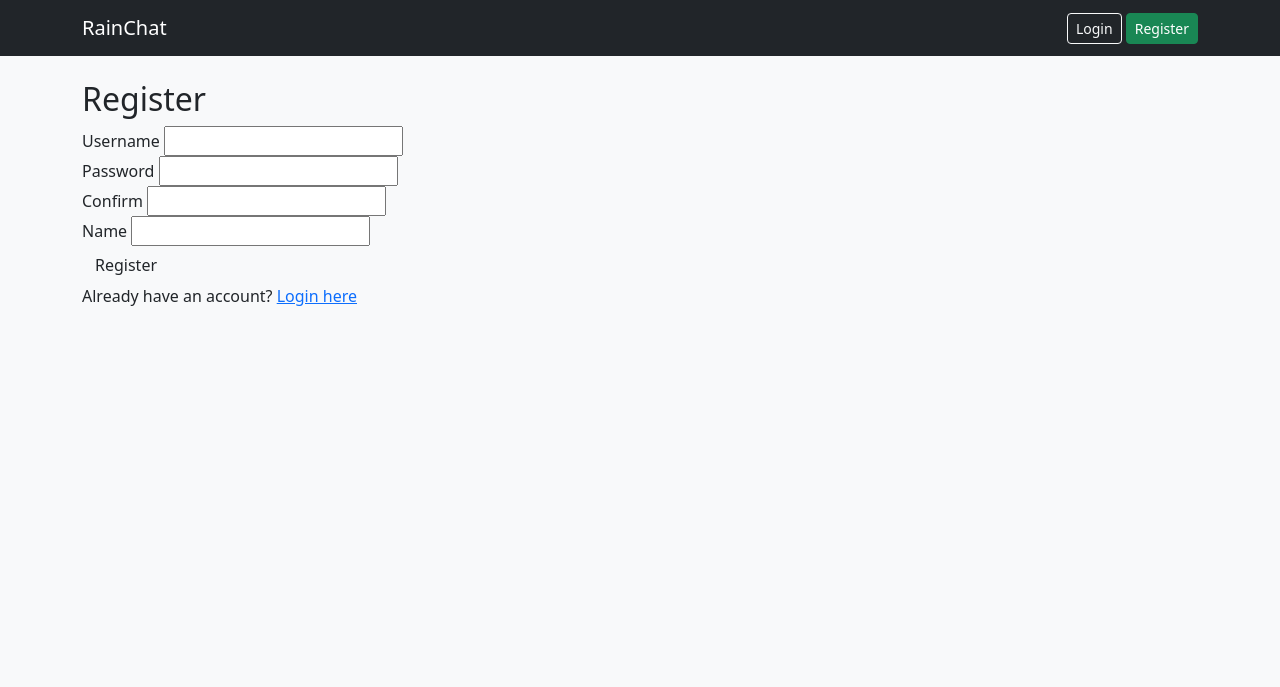
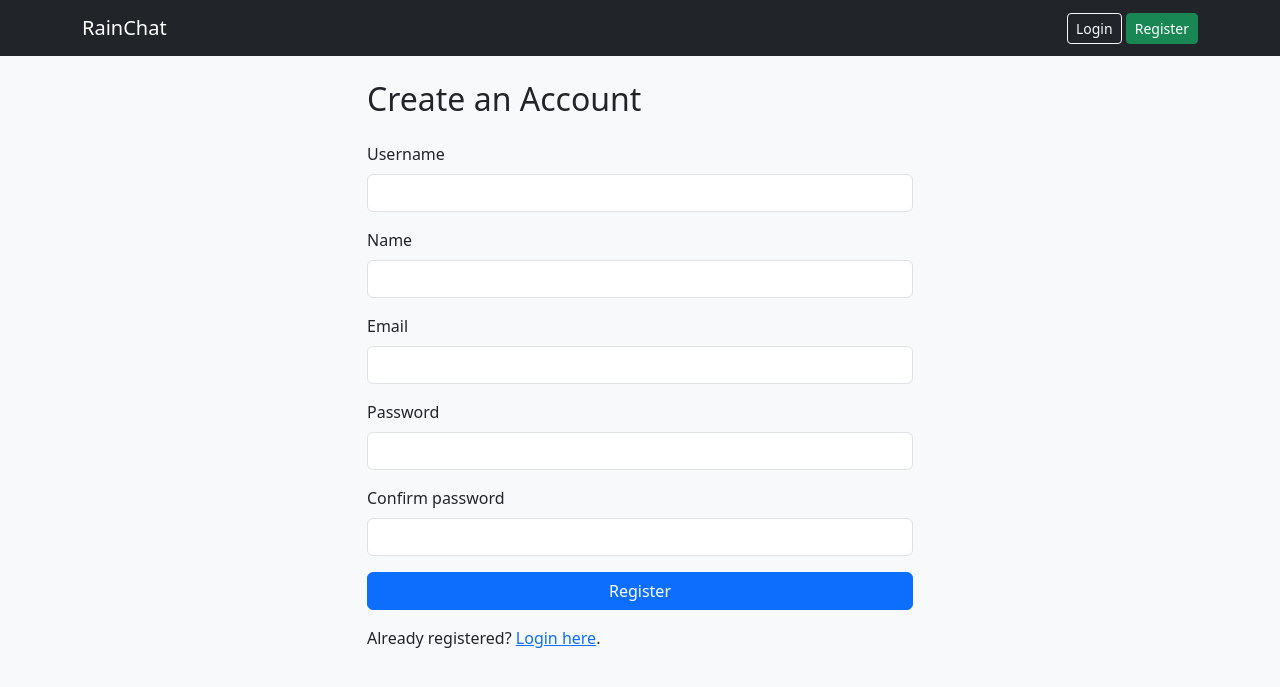
Before and after one commit to Damolaxo/rain-chat.github.io, a Python web app: template templates/register.html in a window 1280 px wide. Shown: the top 687 px of the page. Run offline with Jinja, Linux system fonts and the light colour scheme; the template is opened without the code that fills it, so the values that code supplies are empty, except form fields; tables that the repository leaves empty hold one stand-in row (values such as "Sample post"); form fields are guessed from the names that the template uses.

Commit message:
Update register.html

```diff
--- a/templates/register.html
+++ b/templates/register.html
@@ -1,32 +1,44 @@
 {% extends "base.html" %}
+{% block title %}Register - RainChat{% endblock %}
+
 {% block content %}
-<div class="form-container">
-  <h2>Register</h2>
+<div class="row justify-content-center">
+  <div class="col-md-6">
+    <h2 class="mb-4">Create an Account</h2>
     <form method="POST" action="{{ url_for('register') }}">
       {{ form.hidden_tag() }}
 
-    <div class="form-group">
-      {{ form.username.label }}
-      {{ form.username(class="input-field") }}
+      <div class="mb-3">
+        {{ form.username.label(class="form-label") }}
+        {{ form.username(class="form-control") }}
       </div>
 
-    <div class="form-group">
-      {{ form.password.label }}
-      {{ form.password(class="input-field") }}
+      <div class="mb-3">
+        {{ form.name.label(class="form-label") }}
+        {{ form.name(class="form-control") }}
       </div>
 
-    <div class="form-group">
-      {{ form.confirm.label }}
-      {{ form.confirm(class="input-field") }}
+      <div class="mb-3">
+        {{ form.email.label(class="form-label") }}
+        {{ form.email(class="form-control") }}
       </div>
 
-    <div class="form-group">
-      {{ form.name.label }}
-      {{ form.name(class="input-field") }}
+      <div class="mb-3">
+        {{ form.password.label(class="form-label") }}
+        {{ form.password(class="form-control") }}
       </div>
 
-    <button type="submit" class="btn">Register</button>
+      <div class="mb-3">
+        {{ form.confirm_password.label(class="form-label") }}
+        {{ form.confirm_password(class="form-control") }}
+      </div>
+
+      <button type="submit" class="btn btn-primary w-100">Register</button>
     </form>
-  <p class="switch-link">Already have an account? <a href="{{ url_for('login') }}">Login here</a></p>
+
+    <p class="mt-3">
+      Already registered? <a href="{{ url_for('login') }}">Login here</a>.
+    </p>
+  </div>
 </div>
 {% endblock %}
```
Lines whose indentation alone changed are shown as unchanged.
